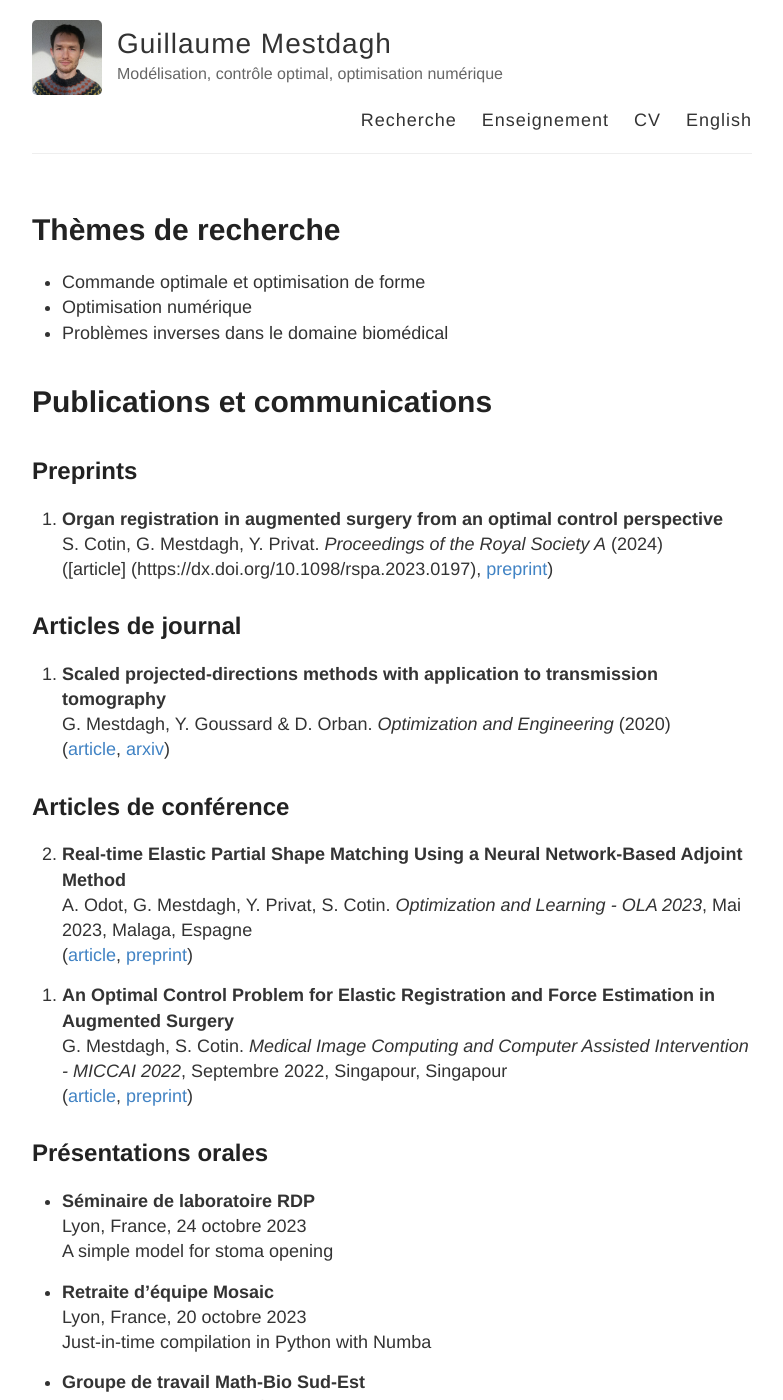
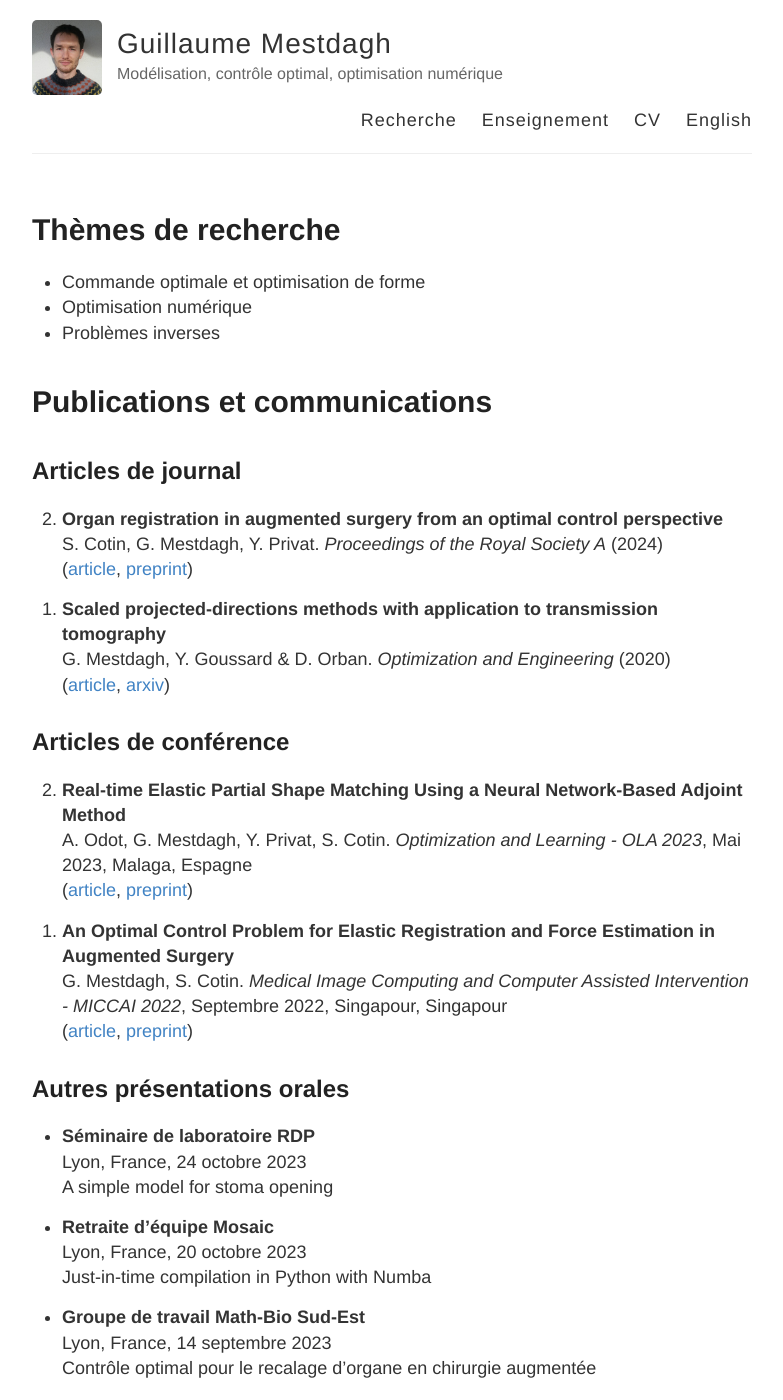
Before and after one commit to gmestdagh/gmestdagh.github.io, a Jekyll site: the page built from recherche.md, in a window 1280 px wide and 1400 px high. Shown: the whole window, without its empty margins (248-1031 px from the left). Built offline with Jekyll 4.4.1, drawn with Linux system fonts in a browser that asks for light colours; our own code applies the rules of GitHub Pages for plain Markdown files.

Commit message:
Corrected RSPA article entry

```diff
--- a/recherche.md
+++ b/recherche.md
@@ -7,23 +7,19 @@ permalink: /recherche/
 
   - Commande optimale et optimisation de forme
   - Optimisation numérique
-  - Problèmes inverses dans le domaine biomédical
+  - Problèmes inverses
 
 # Publications et communications
 
-## Preprints
+## Articles de journal
 
 {: reversed="reversed"}
 
 1.  **Organ registration in augmented surgery from an optimal control perspective**\\
     S. Cotin, G. Mestdagh, Y. Privat.
     *Proceedings of the Royal Society A* (2024)\\
-    ([article] (https://dx.doi.org/10.1098/rspa.2023.0197),
+    ([article](https://dx.doi.org/10.1098/rspa.2023.0197),
      [preprint](https://hal.science/hal-04043695v2))
-
-## Articles de journal
-
-{: reversed="reversed"}
 
 1.  **Scaled projected-directions methods with application to transmission tomography** \\
     G. Mestdagh, Y. Goussard & D. Orban.
@@ -47,7 +43,7 @@ permalink: /recherche/
     ([article](https://link.springer.com/chapter/10.1007/978-3-031-16449-1_8),
      [preprint](https://hal.inria.fr/hal-03691913))
 
-## Présentations orales
+## Autres présentations orales
 
 - **Séminaire de laboratoire RDP**\\
   Lyon, France, 24 octobre 2023\\
```
Also changed, not shown: research.md (+4 -8 lines).
